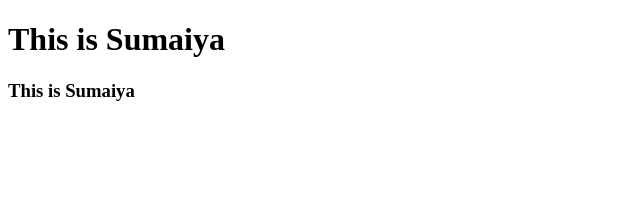
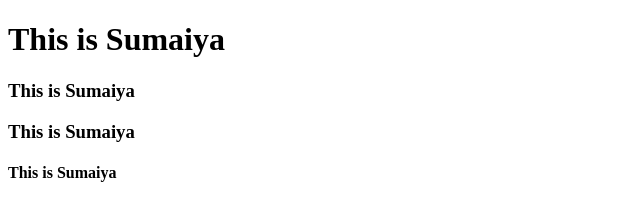
Before and after one commit to sumaiyaafridi/git-test, a website: page index.html in a window 1280 px wide. Shown: the whole page, without its empty margins (0-640 px from the left). Drawn offline with Linux system fonts and the light colour scheme.

Commit message:
h4 added

```diff
--- a/index.html
+++ b/index.html
@@ -4,5 +4,7 @@
 <body>
 <h1>This is Sumaiya</h1>
 <h3>This is Sumaiya</h3>
+<h3>This is Sumaiya</h3>
+<h4>This is Sumaiya</h4>
 </body>
 </html
```
